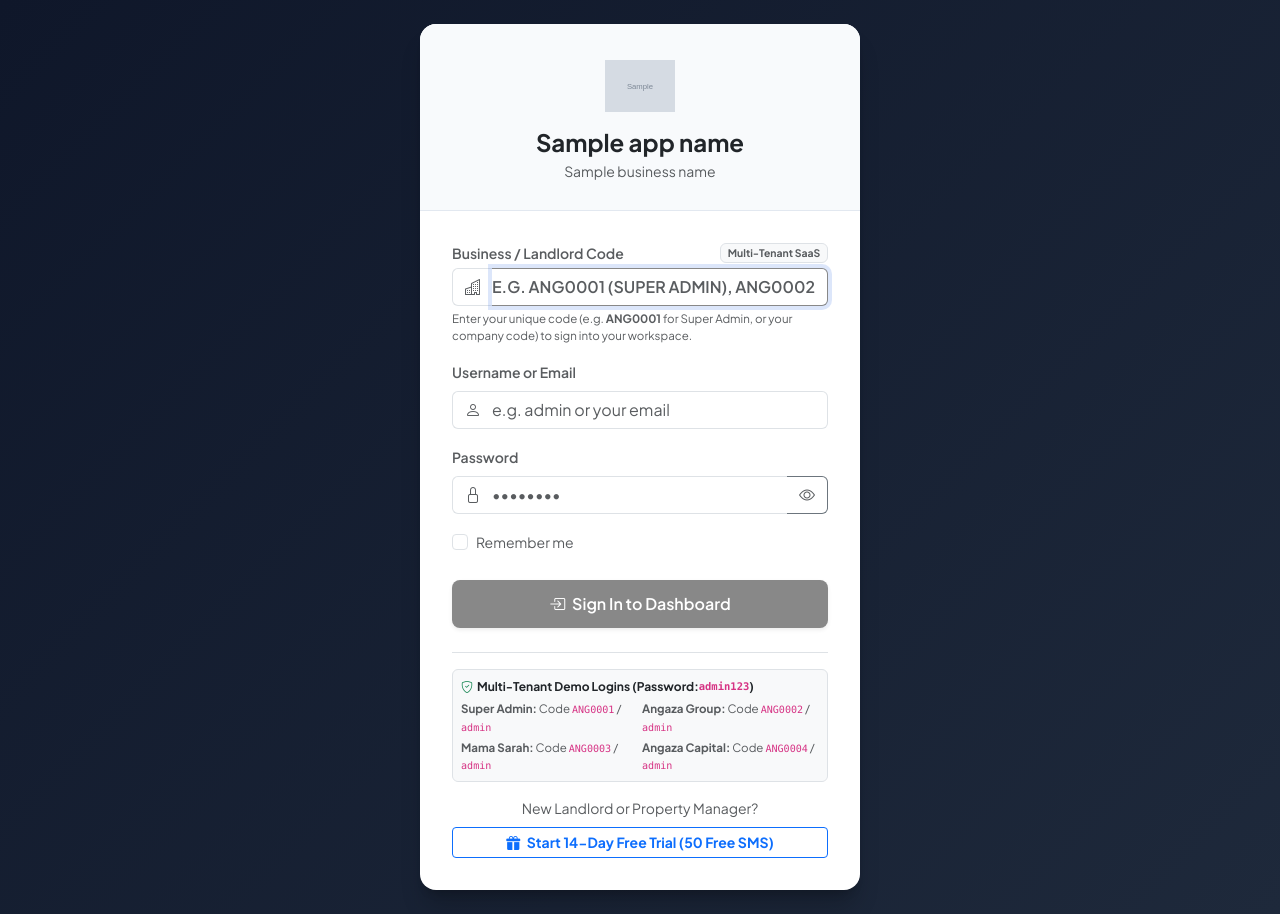
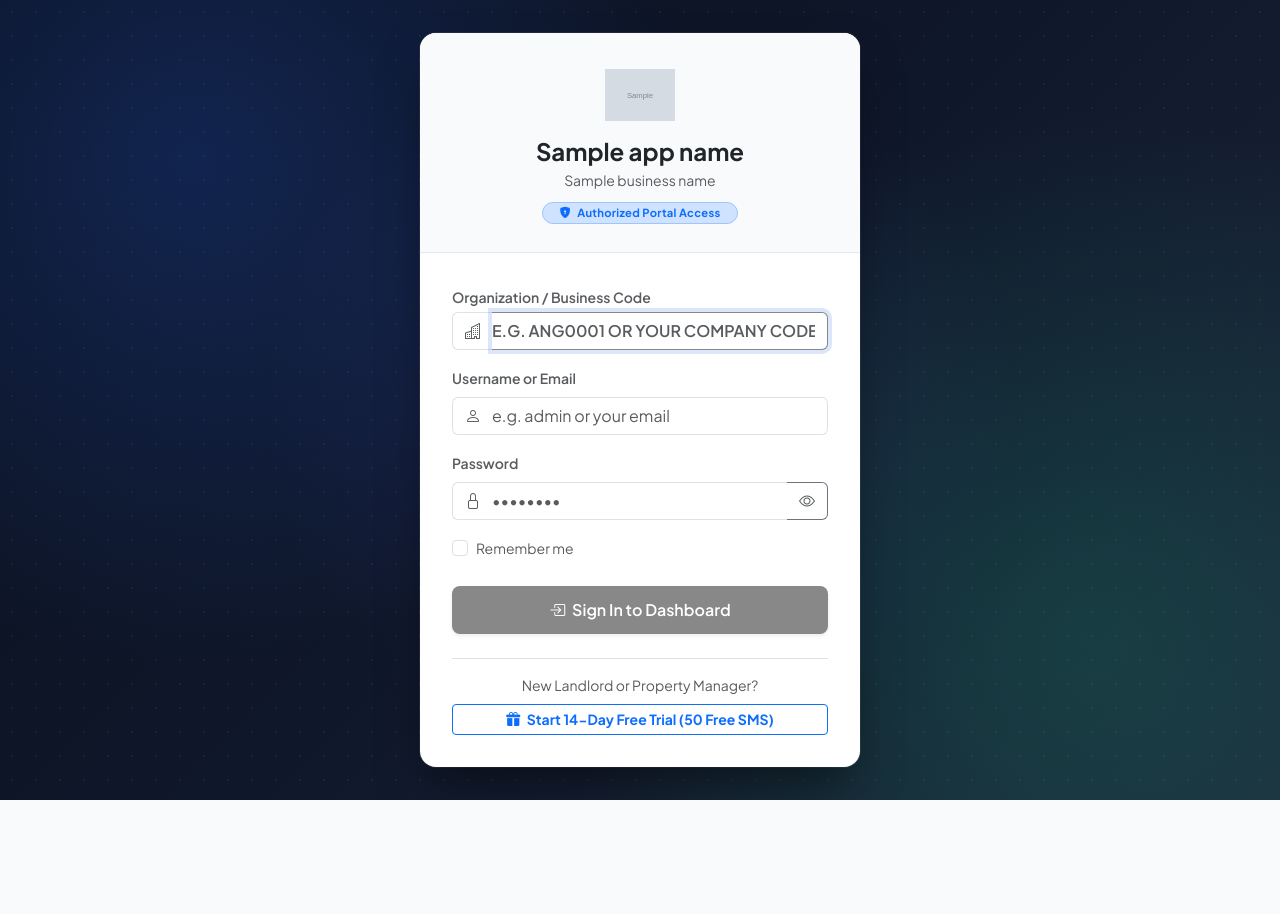
Before and after one commit to dancan123/Angaza_Rental_Management_System, a Python web app: template app/templates/auth/login.html in a window 1280 px wide. After the commit the page ends 800 px from the top, so only its background shows below. Run offline with Jinja, Linux system fonts and the light colour scheme; the template is opened without the code that fills it: most values are stand-ins (such as "Sample title", 1, 10 or a date in 2020); grey boxes marked "Sample" are stand-in pictures.

Commit message:
style: polish auth pages, remove demo prompts, add password visibility toggle and modern background styling

```diff
--- a/app/templates/auth/login.html
+++ b/app/templates/auth/login.html
@@ -14,20 +14,35 @@
         }
         body {
             font-family: 'Plus Jakarta Sans', sans-serif;
-            background: linear-gradient(135deg, #0f172a 0%, #1e293b 100%);
+            background:
+                radial-gradient(circle at 15% 20%, rgba(37, 99, 235, 0.22) 0%, transparent 40%),
+                radial-gradient(circle at 85% 80%, rgba(16, 185, 129, 0.18) 0%, transparent 42%),
+                radial-gradient(circle at 50% 50%, rgba(99, 102, 241, 0.12) 0%, transparent 50%),
+                linear-gradient(135deg, #0b1120 0%, #0f172a 50%, #1e293b 100%);
             min-height: 100vh;
             display: flex;
             align-items: center;
             justify-content: center;
             padding: 1.5rem;
+            position: relative;
+        }
+        body::before {
+            content: "";
+            position: absolute;
+            inset: 0;
+            background-image: radial-gradient(rgba(255, 255, 255, 0.05) 1px, transparent 1px);
+            background-size: 24px 24px;
+            pointer-events: none;
         }
         .login-card {
             max-width: 440px;
             width: 100%;
             background: #ffffff;
             border-radius: 1rem;
-            box-shadow: 0 20px 25px -5px rgba(0, 0, 0, 0.2), 0 8px 10px -6px rgba(0, 0, 0, 0.2);
+            box-shadow: 0 25px 50px -12px rgba(0, 0, 0, 0.5), 0 0 0 1px rgba(255, 255, 255, 0.08);
             overflow: hidden;
+            position: relative;
+            z-index: 1;
         }
         .login-header {
             background-color: #f8fafc;
@@ -76,7 +91,12 @@
             <i class="bi bi-buildings-fill text-primary mb-2" style="font-size: 3rem;"></i>
             {% endif %}
             <h4 class="fw-bold mb-1">{{ app_name }}</h4>
-            <p class="text-muted small mb-0">{{ business_name }}</p>
+            <p class="text-muted small mb-2">{{ business_name }}</p>
+            <div>
+                <span class="badge bg-primary-subtle text-primary border border-primary-subtle px-3 py-1 rounded-pill" style="font-size: .7rem; letter-spacing: 0.3px;">
+                    <i class="bi bi-shield-lock-fill me-1"></i> Authorized Portal Access
+                </span>
+            </div>
         </div>
 
         <div class="login-body">
@@ -94,21 +114,17 @@
             <form method="POST" action="{{ url_for('auth.login', next=request.args.get('next')) }}">
                 <input type="hidden" name="csrf_token" value="{{ csrf_token() }}"/>
 
-                <!-- Business / Tenant Code Field (Multi-Tenant SaaS) -->
+                <!-- Business / Organization Code Field -->
                 <div class="mb-3">
-                    <div class="d-flex justify-content-between align-items-center mb-1">
-                        <label class="form-label small fw-semibold text-muted mb-0">Business / Landlord Code</label>
-                        <span class="badge bg-light text-muted border" style="font-size: .65rem;">Multi-Tenant SaaS</span>
-                    </div>
+                    <label class="form-label small fw-semibold text-muted mb-1">Organization / Business Code</label>
                     <div class="input-group">
                         <span class="input-group-text bg-white text-muted border-end-0">
                             <i class="bi bi-buildings"></i>
                         </span>
                         <input type="text" name="org_code" class="form-control border-start-0 ps-0 text-uppercase fw-semibold"
                                value="{{ request.args.get('org_code', '') }}"
-                               placeholder="e.g. ANG0001 (Super Admin), ANG0002, ANG0003..." autofocus>
+                               placeholder="e.g. ANG0001 or your company code" autofocus>
                     </div>
-                    <div class="form-text text-muted" style="font-size: .72rem;">Enter your unique code (e.g. <strong>ANG0001</strong> for Super Admin, or your company code) to sign into your workspace.</div>
                 </div>
 
                 <div class="mb-3">
@@ -149,18 +165,6 @@
             </form>
 
             <div class="mt-4 pt-3 border-top">
-                <div class="p-2 rounded bg-light border mb-3 small">
-                    <div class="fw-bold text-dark d-flex align-items-center mb-1" style="font-size: .75rem;">
-                        <i class="bi bi-shield-check text-success me-1"></i> Multi-Tenant Demo Logins (Password: <code>admin123</code>)
-                    </div>
-                    <div class="row g-1 text-muted" style="font-size: .72rem;">
-                        <div class="col-6"><strong>Super Admin:</strong> Code <code>ANG0001</code> / <code>admin</code></div>
-                        <div class="col-6"><strong>Angaza Group:</strong> Code <code>ANG0002</code> / <code>admin</code></div>
-                        <div class="col-6"><strong>Mama Sarah:</strong> Code <code>ANG0003</code> / <code>admin</code></div>
-                        <div class="col-6"><strong>Angaza Capital:</strong> Code <code>ANG0004</code> / <code>admin</code></div>
-                    </div>
-                </div>
-
                 <p class="small text-muted mb-2 text-center">New Landlord or Property Manager?</p>
                 <a href="{{ url_for('auth.register') }}" class="btn btn-outline-primary btn-sm w-100 fw-bold">
                     <i class="bi bi-gift-fill me-1"></i> Start 14-Day Free Trial (50 Free SMS)
```
Also changed, not shown: app/templates/auth/register.html (+22 -7 lines), app/templates/auth/register_success.html (+0 -8 lines).
